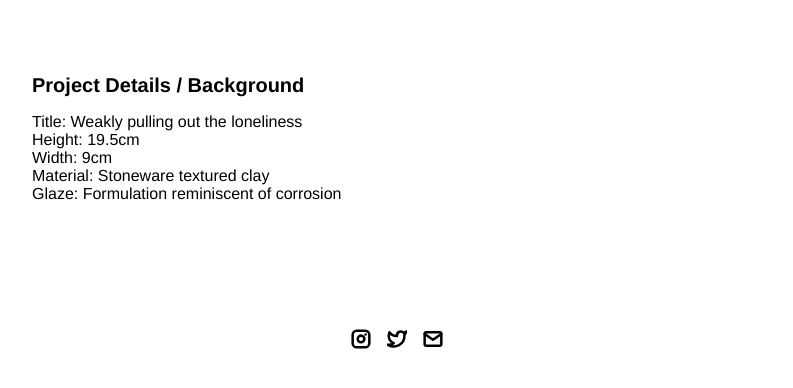
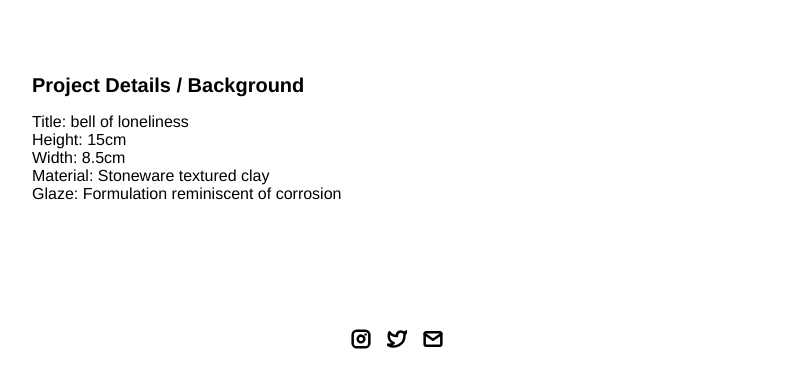
Before and after one commit to panizmoeini/panizmoeini.github.io, a plain HTML site: page project-pages/project-baghaal.html in a window 1280 px wide. Shown: the part 856-1244 px from the top of the page, without its empty margins (243-1036 px from the left). Drawn offline with Linux system fonts and the light colour scheme.

Commit message:
Update project-baghaal.html

```diff
--- a/project-pages/project-baghaal.html
+++ b/project-pages/project-baghaal.html
@@ -84,11 +84,11 @@
         <div class="subheader-text">Project Details / Background</div>
         <div class="project-details-content">
           <div class="body-text">
-            Title: Weakly pulling out the loneliness
+            Title: bell of loneliness
             <br/>
-            Height: 19.5cm
+            Height: 15cm
             <br/>
-            Width: 9cm
+            Width: 8.5cm
             <br/>
             Material: Stoneware textured clay
             <br/>
```
